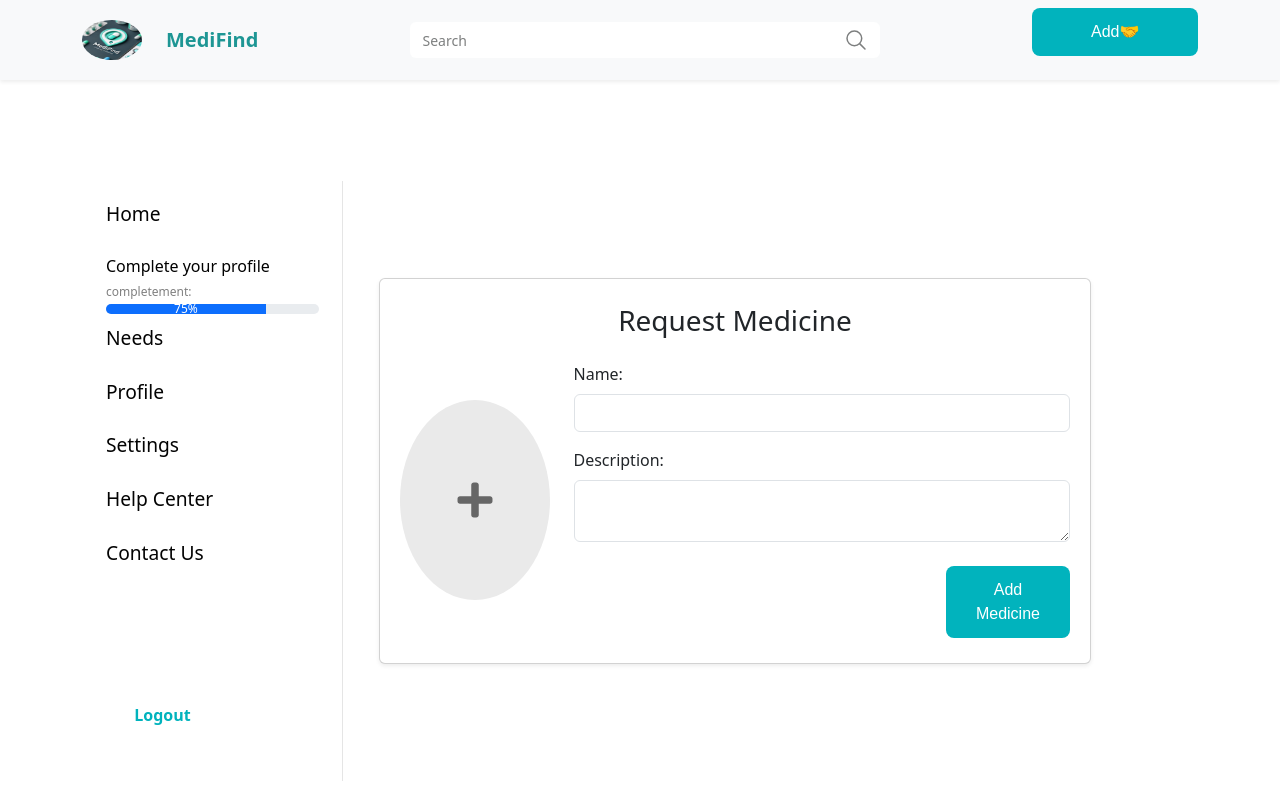
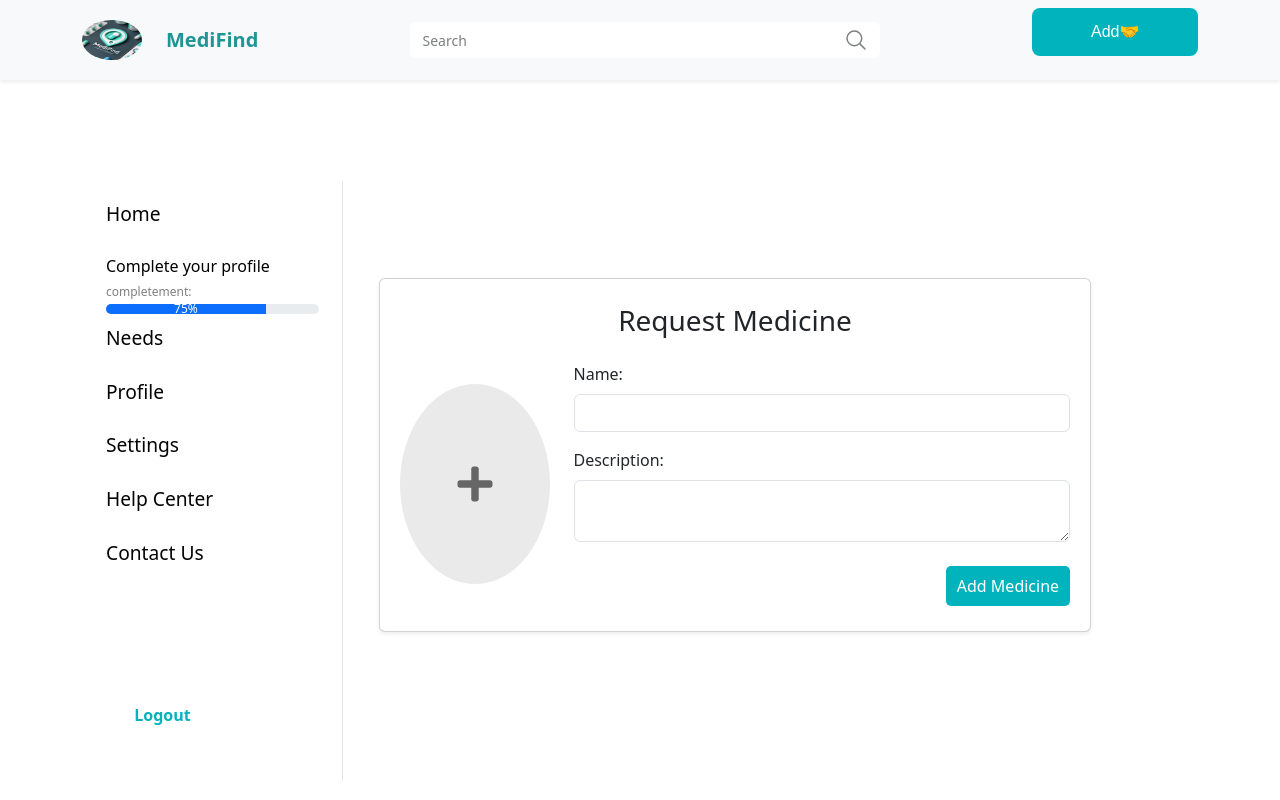
Before and after one commit to ahmed11fawzy/Medifind_UI, a React (Vite) app: page /RequestMedicine in a window 1280 px wide. Shown: the top 800 px of the page. Built offline with nearby package versions, Linux system fonts and the light colour scheme.

Commit message:
add styled btn

```diff
--- a/src/components/customComponents/Addbtn.jsx
+++ b/src/components/customComponents/Addbtn.jsx
@@ -1,34 +1,16 @@
 import styled from "styled-components";
-import { motion } from "framer-motion";
 
-export const StyledButton = styled(motion.button)`
-   padding: 12px 20px;
-  font-family: "sofia-pro", sans-serif;
-  font-weight: 400;
-  font-style: normal;
-  font-size: 16px;
-  color: #fff;
+export const AddBtn = styled.button `
+  width: 150px;
+  height: 40px;
+  background-color: #01B3BD !important;
   border: none;
-  background-color:#01B3BD;
-  cursor: pointer;
-  border-radius: 8px;
-  width: 160px;
-  transition: transform 0.2s;
-  width: 100%;
+  border-radius: 5px;
+  color: white;
+  transition: all 0.3s ease;
+  &:hover {
 
-  &:hover {
-    transform: scale(1.05);
-    background-color: #42ced5;
+    color: white;
+    box-shadow: 0 3px 5px rgb(2, 73, 77);
   }
-
-  &:active {
-    transform: scale(0.95);
-  }
-`;
-export const AddBtn = ({ onClick, children }) => {
-  return (
-    <StyledButton onClick={onClick} whileTap={{ scale: 0.95 }}>
-      {children}
-    </StyledButton>
-  );
-};
+`
--- /dev/null
+++ b/src/components/customComponents/Styledbtn.jsx
@@ -0,0 +1,34 @@
+import styled from "styled-components";
+import { motion } from "framer-motion";
+
+export const StyledButton = styled(motion.button)`
+   padding: 12px 20px;
+  font-family: "sofia-pro", sans-serif;
+  font-weight: 400;
+  font-style: normal;
+  font-size: 16px;
+  color: #fff;
+  border: none;
+  background-color:#01B3BD;
+  cursor: pointer;
+  border-radius: 8px;
+  width: 160px;
+  transition: transform 0.2s;
+  width: 100%;
+
+  &:hover {
+    transform: scale(1.05);
+    background-color: #42ced5;
+  }
+
+  &:active {
+    transform: scale(0.95);
+  }
+`;
+export const Styledbtn = ({ onClick, children }) => {
+  return (
+    <StyledButton onClick={onClick} whileTap={{ scale: 0.95 }}>
+      {children}
+    </StyledButton>
+  );
+};
--- a/src/components/sharedComponents/MyNavbar.jsx
+++ b/src/components/sharedComponents/MyNavbar.jsx
@@ -3,7 +3,7 @@ import { Navbar, Nav, Container, Dropdown, Form, InputGroup } from "react-bootst
 import { IoSearchOutline } from "react-icons/io5";
 import { useNavigate } from "react-router-dom";
 import logo from "../../assets/loge.jpeg";
-import { AddBtn } from "../customComponents/Addbtn";
+import { Styledbtn } from "../customComponents/Styledbtn";
 import { useState } from "react";
 
 export const NavBar = () => {
@@ -39,7 +39,7 @@ export const NavBar = () => {
 
 
             <div className="App">
-      <AddBtn onClick={() => setOpen(!open)}>Add🤝</AddBtn>
+      <Styledbtn onClick={() => setOpen(!open)}>Add🤝</Styledbtn>
       <ul style={{ overflow: "hidden", transition: "height 0.3s", height: open ? "50px" : "0px" }}>
       <li onClick={() => navigate("/AddMedicine")} style={{ cursor: "pointer" }}>Add Medicine</li>
       <li onClick={() => navigate("/RequestMedicine")} style={{ cursor: "pointer" }}>Request Medicine</li>
```
